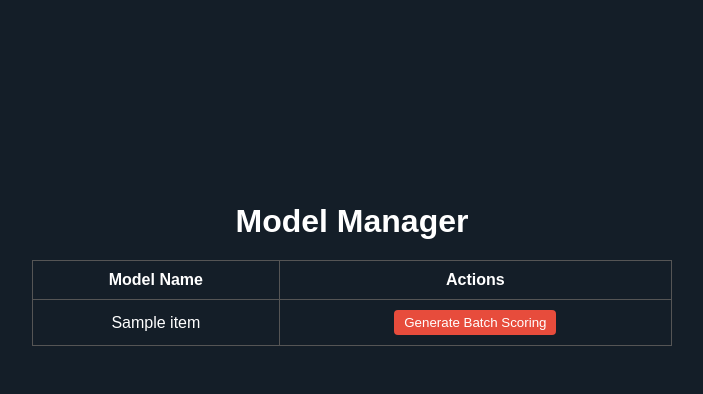
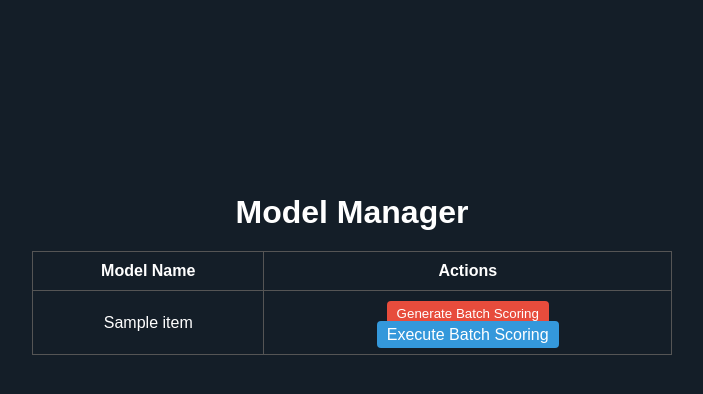
Before and after one commit to MrocznyZdzichu/ml, a FastAPI app: page / in a window 1280 px wide. Shown: the part 136-530 px from the top of the page, without its empty margins (288-991 px from the left). Run offline with FastAPI, Linux system fonts and the light colour scheme; a database or web service that is not in the repository returns one stand-in record (values such as "Sample title"); data that the repository does not hold is empty.

Commit message:
Batch scoring for csv with headers

```diff
--- a/mlops-services/ModelManager/app.py
+++ b/mlops-services/ModelManager/app.py
@@ -1,8 +1,10 @@
 import os
 import requests
 import logging
-from fastapi import FastAPI, HTTPException, Request
-from fastapi.responses import HTMLResponse
+import subprocess
+from datetime import datetime
+from fastapi import FastAPI, HTTPException, Request, File, UploadFile
+from fastapi.responses import HTMLResponse, FileResponse
 from fastapi.middleware.cors import CORSMiddleware
 from fastapi.templating import Jinja2Templates
 
@@ -124,3 +126,39 @@ async def api_generate_batch_scoring(request: Request, model_name: str):
         message = f"Error generating batch scoring code for {model_name}: {e}"
 
     return templates.TemplateResponse("index.html",{"request": request, "registered_models": reg_models, "message": message},)
+
+
+@app.post("/{model_name}/execute-batch-scoring")
+async def api_execute_batch_scoring(request: Request, model_name: str, file: UploadFile = File(...)):
+    logger.info(f'Executing a batch scoring for {model_name}')
+    reg_models = await registered_models()
+
+    if model_name not in reg_models:
+        message = "Requested model is not registered."
+        return templates.TemplateResponse("index.html",{"registered_models": reg_models, "message": message},)
+
+    base_path        = os.path.join('model-repository', model_name)
+    batch_inputs_dir = os.path.join(base_path, 'inputs', 'batch')
+    scorecode_path   = os.path.join(base_path, 'score_batch.py')
+
+    os.makedirs(batch_inputs_dir, exist_ok=True)
+
+    input_file_path = os.path.join(batch_inputs_dir, datetime.now().strftime("%Y-%m-%d_%H-%M-%S_")+file.filename)
+    with open(input_file_path, "wb") as f:
+        f.write(file.file.read())
+
+    if not os.path.exists(scorecode_path):
+        logger.error('Scoring file not found')
+        raise HTTPException(status_code=404, detail=f"Scoring script not found for model {model_name}")
+
+    command = ["python", scorecode_path, input_file_path]
+    result = subprocess.run(command, capture_output=True, text=True)
+
+    if result.returncode != 0:
+        raise HTTPException(
+            status_code=500,
+            detail=f"Error executing scoring script: {result.stderr}"
+        )
+
+    message = f"Batch scoring executed successfully for {model_name}.\nOutput: {result.stdout}"
+    return templates.TemplateResponse("index.html", {"request": request, "registered_models": reg_models, "message": message})
--- a/mlops-services/ModelManager/templates/index.html
+++ b/mlops-services/ModelManager/templates/index.html
@@ -48,6 +48,22 @@
         button:hover {
             background-color: #c0392b;
         }
+        .file-upload {
+            display: inline-block;
+        }
+        .file-upload input[type="file"] {
+            display: none;
+        }
+        .file-upload label {
+            background-color: #3498db;
+            color: white;
+            padding: 5px 10px;
+            border-radius: 4px;
+            cursor: pointer;
+        }
+        .file-upload label:hover {
+            background-color: #2980b9;
+        }
     </style>
 </head>
 <body>
@@ -71,6 +87,12 @@
                         <form action="/{{ model }}/generate-batch-scoring" method="post" style="display: inline;">
                             <button type="submit">Generate Batch Scoring</button>
                         </form>
+                        <div class="file-upload" style="display: inline;">
+                            <form action="/{{ model }}/execute-batch-scoring" method="post" enctype="multipart/form-data">
+                                <input type="file" name="file" id="file-{{ loop.index }}" onchange="this.form.submit()">
+                                <label for="file-{{ loop.index }}">Execute Batch Scoring</label>
+                            </form>
+                        </div>
                     </td>
                 </tr>
                 {% endfor %}
```
